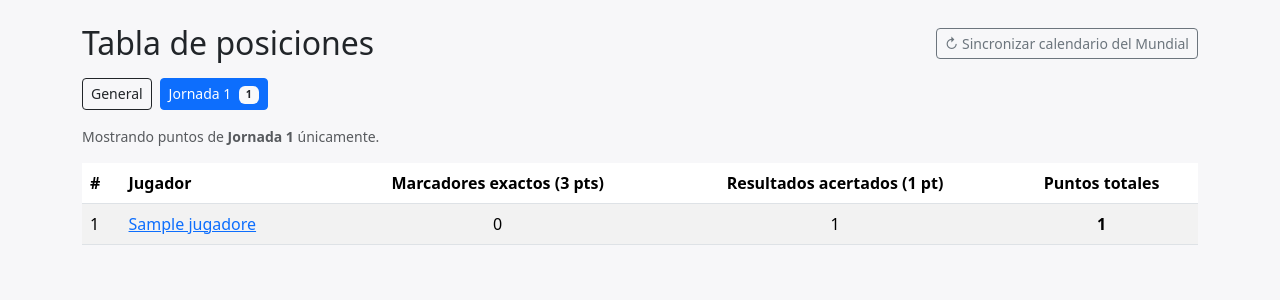
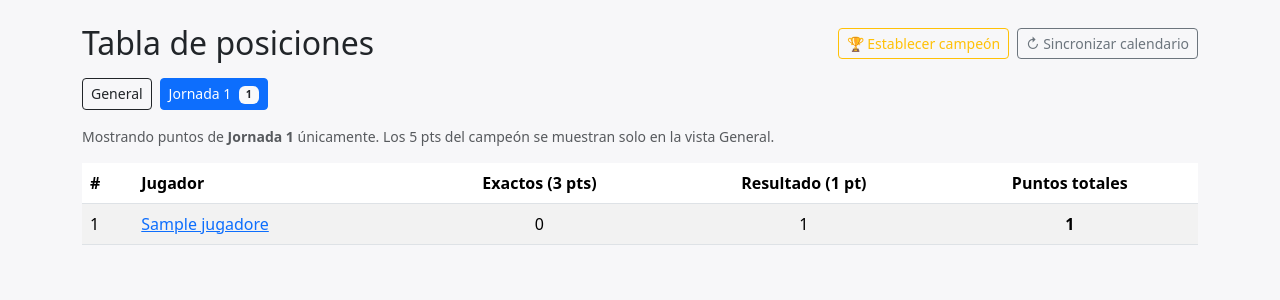
Before and after one commit to SupremoGio/quiniela_Sgio, a Flask app: page /?jornada=1 in a window 1280 px wide. Shown: the part 56-356 px from the top of the page. Run offline with Flask 3, Linux system fonts and the light colour scheme; tables that the repository leaves empty hold one stand-in row (values such as "Sample post").

Commit message:
Agregar predicción del campeón (5 pts) con UX integrada
- Modelo PrediccionCampeon: guarda el equipo que cada jugador eligió como campeón
- Importación automática desde col 2 del Excel (formato ancho)
- Ruta /campeon para establecer el campeón real y calcular los 5 pts
- Tabla de posiciones: columna campeón con badge verde/gris según resultado
- Botón colapsable para establecer campeón real en la página principal
- Análisis: tarjeta con distribución de picks del campeón

Co-Authored-By: Claude Sonnet 4.6 <noreply@anthropic.com>

```diff
--- a/app.py
+++ b/app.py
@@ -25,7 +25,7 @@ from dotenv import load_dotenv
 from flask import Flask, flash, redirect, render_template, request, url_for
 
 import football_api
-from models import Jugador, Partido, Prediccion, db
+from models import ConfigApp, Jugador, Partido, Prediccion, PrediccionCampeon, db
 from scoring import calcular_puntos
 
 load_dotenv(os.path.join(os.path.dirname(__file__), ".env"))
@@ -39,6 +39,20 @@ def _buscar_jugador_insensible(nombre_jugador):
         if j.nombre.strip().lower() == nombre_norm:
             return j
     return None
+
+
+def _guardar_prediccion_campeon(nombre_jugador, equipo):
+    jugador = _buscar_jugador_insensible(nombre_jugador)
+    if not jugador:
+        return
+    equipo = str(equipo).strip()
+    if not equipo or equipo.lower() == "nan":
+        return
+    existing = PrediccionCampeon.query.filter_by(jugador_id=jugador.id).first()
+    if existing:
+        existing.equipo = equipo
+    else:
+        db.session.add(PrediccionCampeon(jugador_id=jugador.id, equipo=equipo))
 
 
 def _buscar_partido_insensible(jornada, eq_local, eq_visitante):
@@ -124,7 +138,8 @@ def _importar_formato_ancho(df, jornada):
         raise ValueError("El archivo no tiene columnas de equipos suficientes.")
 
     col_jugador = columnas[0]
-    columnas_equipos = columnas[2:]  # se descarta la 2da columna (ej. 'CAMPEON')
+    col_campeon = columnas[1]  # segunda columna: campeón elegido
+    columnas_equipos = columnas[2:]
     if len(columnas_equipos) % 2 != 0:
         columnas_equipos = columnas_equipos[:-1]
 
@@ -136,6 +151,10 @@ def _importar_formato_ancho(df, jornada):
         if pd.isna(nombre_jugador) or not str(nombre_jugador).strip():
             continue
         nombre_jugador = str(nombre_jugador).strip()
+
+        campeon_val = fila[col_campeon]
+        if not pd.isna(campeon_val) and str(campeon_val).strip():
+            _guardar_prediccion_campeon(nombre_jugador, str(campeon_val).strip())
 
         for eq_local, eq_visitante in pares:
             valor_local = fila[eq_local]
@@ -345,6 +364,15 @@ def crear_app():
         jugadores = Jugador.query.order_by(Jugador.nombre).all()
         jornadas = sorted({p.jornada for p in Partido.query.all()})
 
+        preds_campeon = {pc.jugador_id: pc for pc in PrediccionCampeon.query.all()}
+        cfg = ConfigApp.query.filter_by(clave="campeon_real").first()
+        campeon_real = cfg.valor if cfg else None
+
+        # Desglose de picks del campeón
+        from collections import Counter
+        picks_count = Counter(pc.equipo for pc in preds_campeon.values())
+        picks_ranking = picks_count.most_common()
+
         player_stats = []
         for j in jugadores:
             pts_por_jornada = {}
@@ -364,10 +392,12 @@ def crear_app():
             pct = round((exactos + result1) / n_cal * 100) if n_cal else 0
             promedio = round(j.puntos_totales / n_cal, 2) if n_cal else 0
             mejor_jn = max(pts_por_jornada, key=pts_por_jornada.get) if pts_por_jornada else None
+            pc = preds_campeon.get(j.id)
+            pts_total = j.puntos_totales + ((pc.puntos or 0) if pc else 0)
 
             player_stats.append({
                 "jugador": j,
-                "puntos": j.puntos_totales,
+                "puntos": pts_total,
                 "exactos": exactos,
                 "resultado": result1,
                 "total_preds": total,
@@ -376,6 +406,7 @@ def crear_app():
                 "promedio": promedio,
                 "pts_por_jornada": pts_por_jornada,
                 "mejor_jornada": mejor_jn,
+                "pred_campeon": pc,
             })
 
         player_stats.sort(key=lambda x: x["puntos"], reverse=True)
@@ -406,6 +437,8 @@ def crear_app():
             jornadas=jornadas,
             mas_dificiles=mas_dificiles,
             mas_faciles=mas_faciles,
+            campeon_real=campeon_real,
+            picks_ranking=picks_ranking,
         )
 
     @app.route("/")
@@ -419,13 +452,21 @@ def crear_app():
             for jn in jornadas
         }
 
+        preds_campeon = {pc.jugador_id: pc for pc in PrediccionCampeon.query.all()}
+        cfg = ConfigApp.query.filter_by(clave="campeon_real").first()
+        campeon_real = cfg.valor if cfg else None
+
         stats = {}
         for j in jugadores:
             preds = j.predicciones
             if jornada_sel is not None:
                 preds = [p for p in preds if p.partido.jornada == jornada_sel]
+            pts = sum(p.puntos or 0 for p in preds)
+            if jornada_sel is None:
+                pc = preds_campeon.get(j.id)
+                pts += (pc.puntos or 0) if pc else 0
             stats[j.id] = {
-                "puntos": sum(p.puntos or 0 for p in preds),
+                "puntos": pts,
                 "exactos": sum(1 for p in preds if p.puntos == 3),
                 "resultado": sum(1 for p in preds if p.puntos == 1),
             }
@@ -433,7 +474,26 @@ def crear_app():
         tabla = sorted(jugadores, key=lambda j: stats[j.id]["puntos"], reverse=True)
         return render_template("index.html", tabla=tabla, jornadas=jornadas,
                                partidos_por_jornada=partidos_por_jornada,
-                               jornada_sel=jornada_sel, stats=stats)
+                               jornada_sel=jornada_sel, stats=stats,
+                               preds_campeon=preds_campeon, campeon_real=campeon_real)
+
+    @app.route("/campeon", methods=["POST"])
+    def set_campeon():
+        equipo = request.form.get("campeon_real", "").strip()
+        if not equipo:
+            flash("Indica el nombre del equipo campeón.", "error")
+            return redirect(url_for("index"))
+        cfg = ConfigApp.query.filter_by(clave="campeon_real").first()
+        if cfg:
+            cfg.valor = equipo
+        else:
+            db.session.add(ConfigApp(clave="campeon_real", valor=equipo))
+        for pc in PrediccionCampeon.query.all():
+            pc.puntos = 5 if football_api.equipos_coinciden(pc.equipo, equipo) else 0
+        db.session.commit()
+        ganadores = sum(1 for pc in PrediccionCampeon.query.all() if pc.puntos == 5)
+        flash(f"Campeón establecido: {equipo}. {ganadores} jugador(es) con 5 pts extra.", "success")
+        return redirect(url_for("index"))
 
     @app.route("/jornada/<int:jornada>")
     def ver_jornada(jornada):
--- a/templates/index.html
+++ b/templates/index.html
@@ -4,9 +4,27 @@
 
 <div class="d-flex justify-content-between align-items-center mb-3">
   <h2 class="mb-0">Tabla de posiciones</h2>
-  <form method="post" action="{{ url_for('sync_calendario') }}">
-    <button class="btn btn-outline-secondary btn-sm" type="submit">↻ Sincronizar calendario del Mundial</button>
-  </form>
+  <div class="d-flex gap-2 flex-wrap">
+    <button class="btn btn-outline-warning btn-sm" type="button"
+            data-bs-toggle="collapse" data-bs-target="#form-campeon">
+      🏆 {{ campeon_real if campeon_real else 'Establecer campeón' }}
+    </button>
+    <form method="post" action="{{ url_for('sync_calendario') }}">
+      <button class="btn btn-outline-secondary btn-sm" type="submit">↻ Sincronizar calendario</button>
+    </form>
+  </div>
+</div>
+
+{# Form para establecer el campeón real #}
+<div class="collapse mb-3" id="form-campeon">
+  <div class="card card-body border-warning bg-warning bg-opacity-10">
+    <p class="fw-semibold mb-2">🏆 Establecer campeón real <span class="text-muted fw-normal small">(otorga 5 pts a quien lo predijo)</span></p>
+    <form method="post" action="{{ url_for('set_campeon') }}" class="d-flex gap-2 align-items-center flex-wrap">
+      <input type="text" name="campeon_real" class="form-control form-control-sm"
+             placeholder="Nombre del equipo" value="{{ campeon_real or '' }}" style="max-width:220px" required>
+      <button type="submit" class="btn btn-warning btn-sm">✓ Confirmar</button>
+    </form>
+  </div>
 </div>
 
 {# Tabs de filtro por jornada #}
@@ -29,7 +47,7 @@
 {% endif %}
 
 {% if jornada_sel is not none %}
-  <p class="text-muted small">Mostrando puntos de <strong>{{ FASES_MUNDIAL.get(jornada_sel, 'Jornada ' ~ jornada_sel) }}</strong> únicamente.</p>
+  <p class="text-muted small">Mostrando puntos de <strong>{{ FASES_MUNDIAL.get(jornada_sel, 'Jornada ' ~ jornada_sel) }}</strong> únicamente. Los 5 pts del campeón se muestran solo en la vista General.</p>
 {% endif %}
 
 {% if not tabla %}
@@ -37,22 +55,42 @@
     <a href="{{ url_for('jugadores') }}">agregar a los participantes</a> y
     <a href="{{ url_for('upload') }}">subir las predicciones</a>.</p>
 {% else %}
+<div class="table-responsive">
 <table class="table table-striped align-middle">
   <thead>
     <tr>
       <th>#</th>
       <th>Jugador</th>
-      <th class="text-center">Marcadores exactos (3 pts)</th>
-      <th class="text-center">Resultados acertados (1 pt)</th>
+      {% if not jornada_sel %}
+      <th class="text-center">🏆 Campeón</th>
+      {% endif %}
+      <th class="text-center">Exactos (3 pts)</th>
+      <th class="text-center">Resultado (1 pt)</th>
       <th class="text-center">Puntos totales</th>
     </tr>
   </thead>
   <tbody>
     {% for j in tabla %}
     {% set s = stats[j.id] %}
+    {% set pc = preds_campeon.get(j.id) if preds_campeon else none %}
     <tr>
       <td>{{ loop.index }}</td>
       <td><a href="{{ url_for('detalle_jugador', jugador_id=j.id) }}">{{ j.nombre }}</a></td>
+      {% if not jornada_sel %}
+      <td class="text-center">
+        {% if pc %}
+          {% if campeon_real and pc.puntos == 5 %}
+            <span class="badge bg-success">⭐ {{ pc.equipo }}</span>
+          {% elif campeon_real and pc.puntos == 0 %}
+            <span class="text-muted small">{{ pc.equipo }}</span>
+          {% else %}
+            <span class="badge bg-secondary">{{ pc.equipo }}</span>
+          {% endif %}
+        {% else %}
+          <span class="text-muted">—</span>
+        {% endif %}
+      </td>
+      {% endif %}
       <td class="text-center">{{ s.exactos }}</td>
       <td class="text-center">{{ s.resultado }}</td>
       <td class="text-center fw-bold">{{ s.puntos }}</td>
@@ -60,6 +98,7 @@
     {% endfor %}
   </tbody>
 </table>
+</div>
 {% endif %}
 
 {% if not jornada_sel %}
```
Also changed, not shown: models.py (+21 -0 lines), templates/analisis.html (+25 -0 lines).
